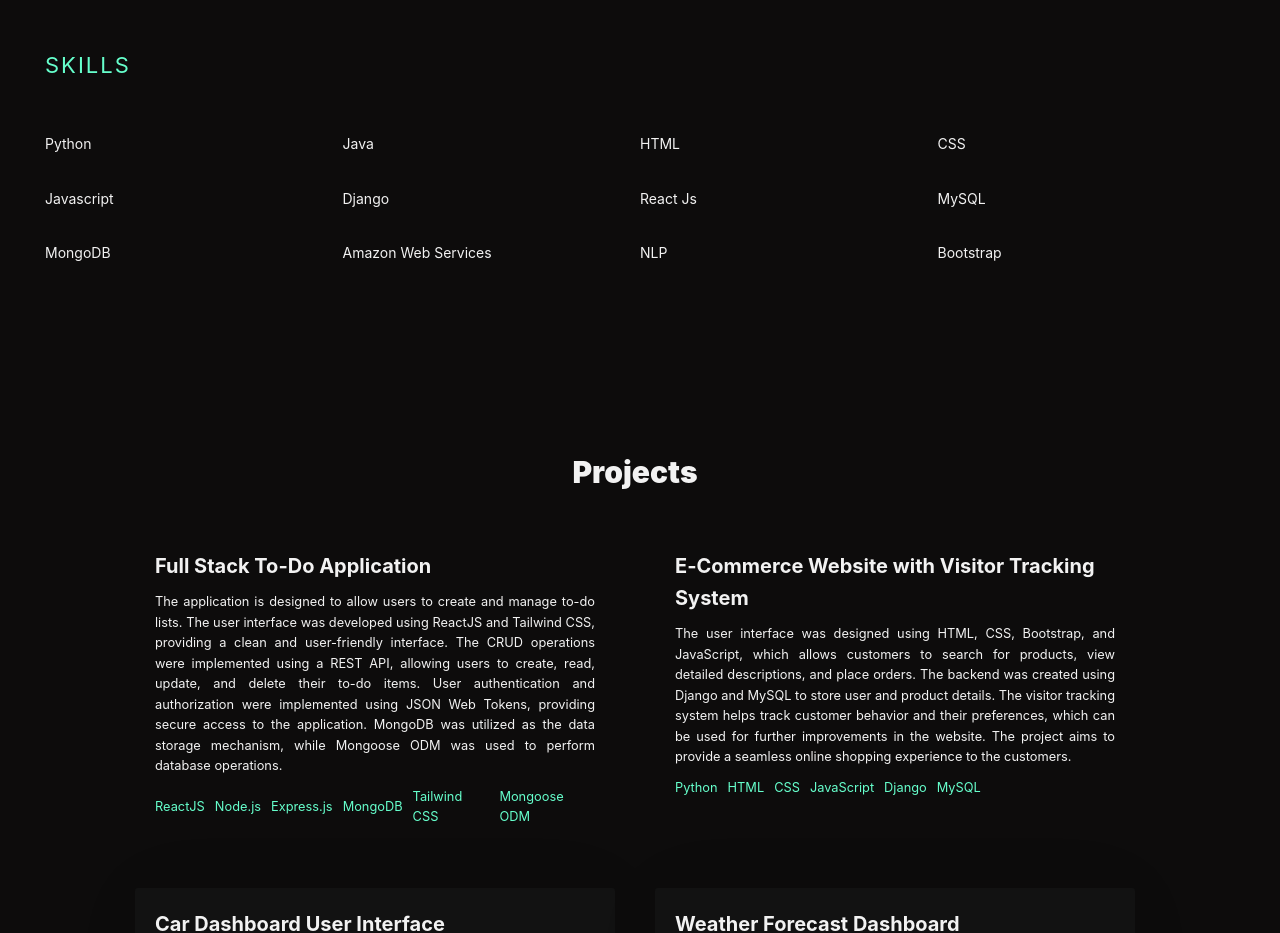
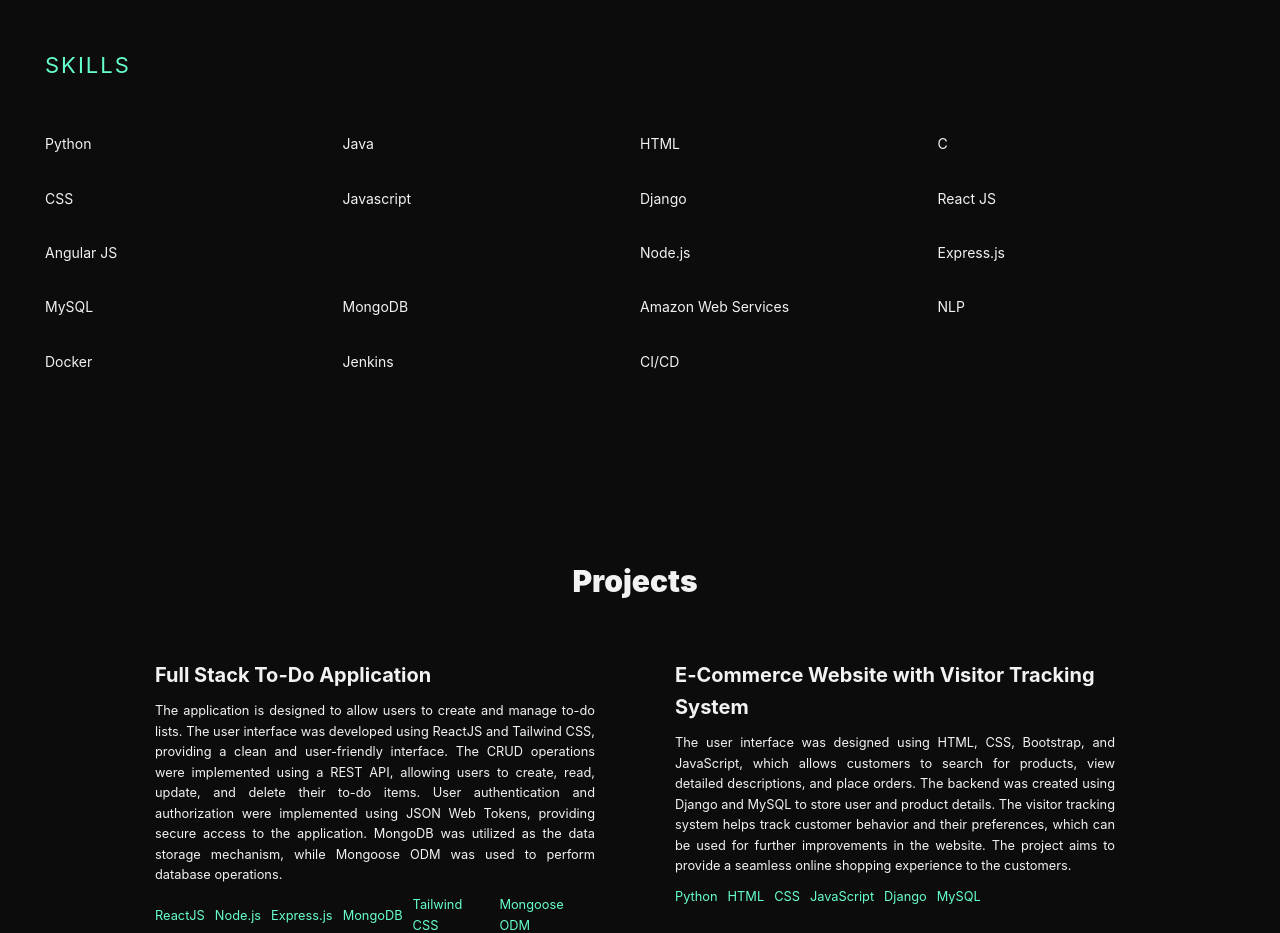
Before and after one commit to gagangiri05/PersonalWebsite, a plain HTML site: page index.html in a window 1280 px wide. Shown: the part 1760-2693 px from the top of the page. Drawn offline with nearby package versions, Linux system fonts and the light colour scheme.

Commit message:
Update index.html

```diff
--- a/index.html
+++ b/index.html
@@ -197,15 +197,22 @@
 					<li>Python</li>
 					<li>Java</li>
 					<li>HTML</li>
+					<li>C</li>
 					<li>CSS</li>
 					<li>Javascript</li>
 					<li>Django</li>
-					<li>React Js</li>
+					<li>React JS</li>
+					<li>Angular JS<li/>
+					<li>Node.js</li>
+					<li>Express.js</li>
 					<li>MySQL</li>
 					<li>MongoDB</li>
 					<li>Amazon Web Services</li>
 					<li>NLP</li>
-					<li>Bootstrap</li>
+					<li>Docker</li>
+					<li>Jenkins</li>
+
+					<li>CI/CD</li>
 				</ul>
 			</div>
 		</section>
```
